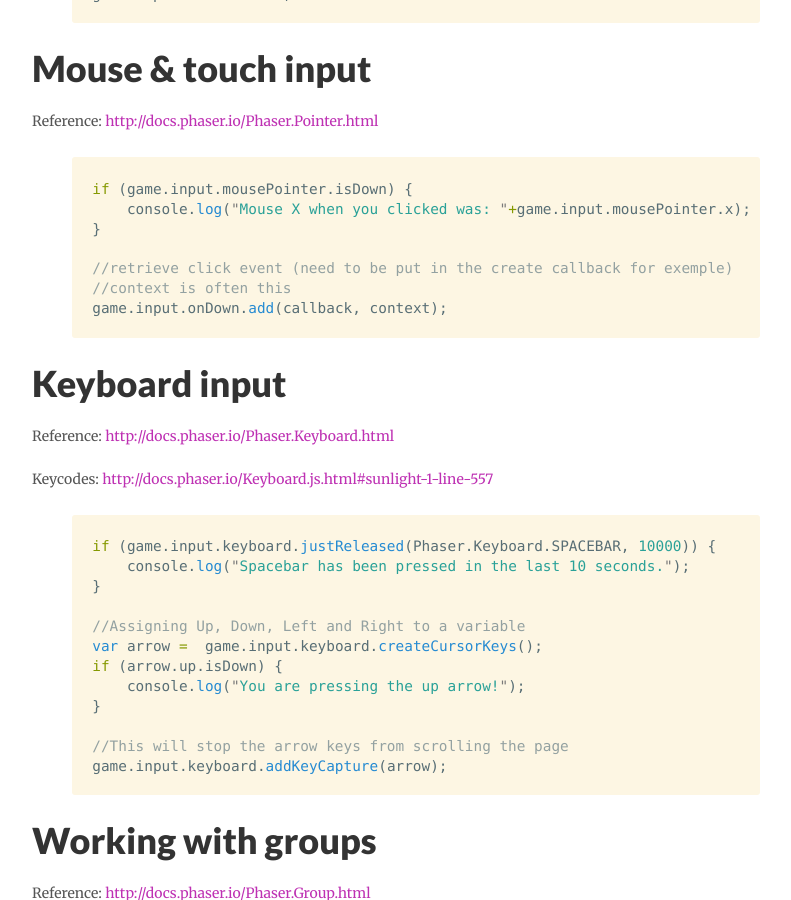
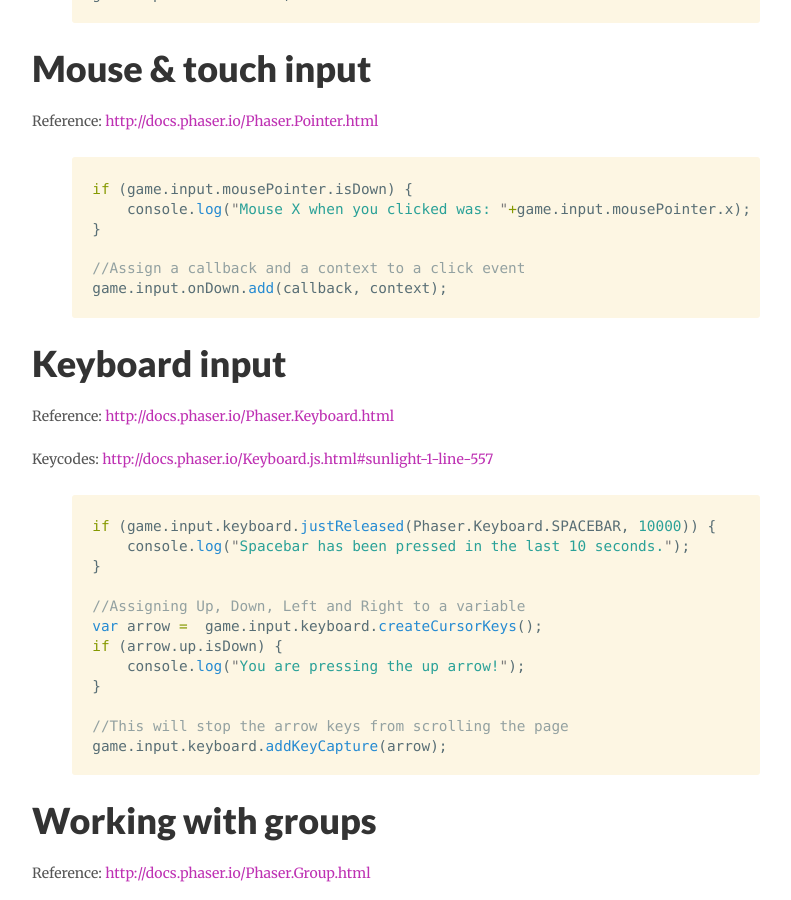
Before and after one commit to ThaisRobba/invrse, a Jekyll site: the page built from _posts/2014-10-17-phaser-cheatsheet.md, in a window 1280 px wide and 900 px high, scrolled down 7348 px. Shown: the whole window, without its empty margins (224-1015 px from the left). Built offline with Jekyll 4.4.1, drawn with Linux system fonts in a browser that asks for light colours; nearby versions of some CDN libraries; comment, search, counter and statistics services are not loaded.

Commit message:
Update 2014-10-17-phaser-cheatsheet.md
Better description of game.input.onDown.add

```diff
--- a/_posts/2014-10-17-phaser-cheatsheet.md
+++ b/_posts/2014-10-17-phaser-cheatsheet.md
@@ -339,8 +339,7 @@ if (game.input.mousePointer.isDown) {
     console.log("Mouse X when you clicked was: "+game.input.mousePointer.x);
 }
 
-//retrieve click event (need to be put in the create callback for exemple)
-//context is often this
+//Assign a callback and a context to a click event
 game.input.onDown.add(callback, context);
 {% endhighlight %}
 
```
